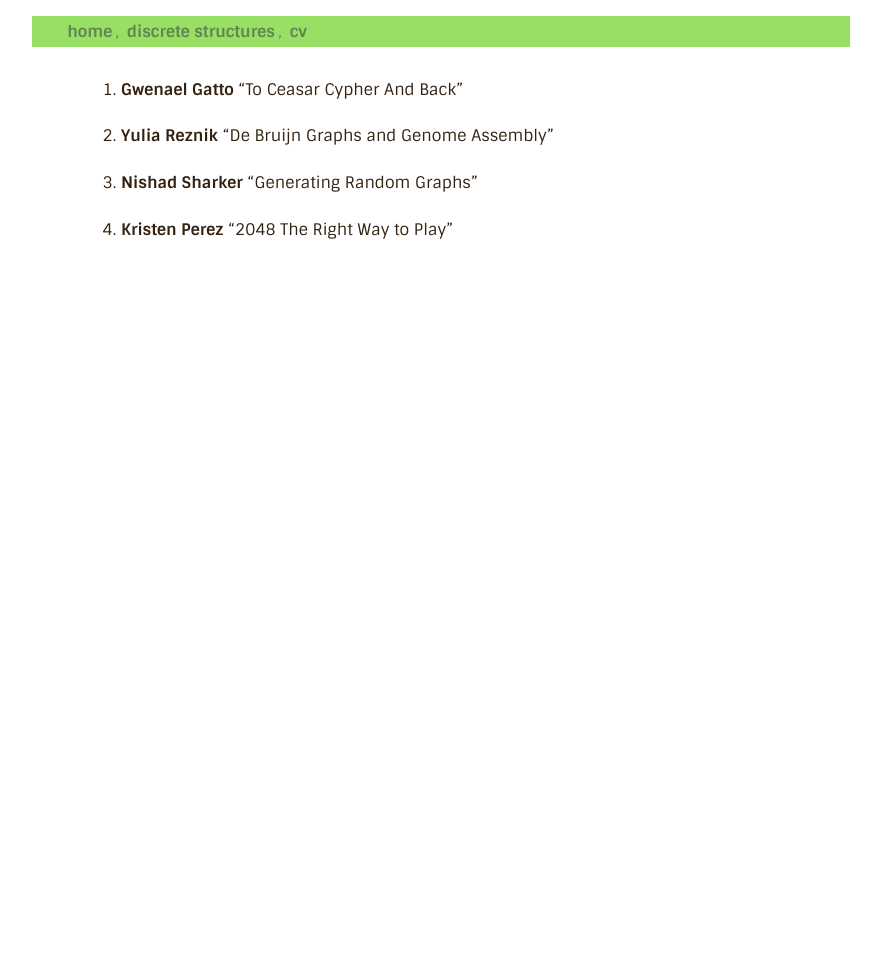
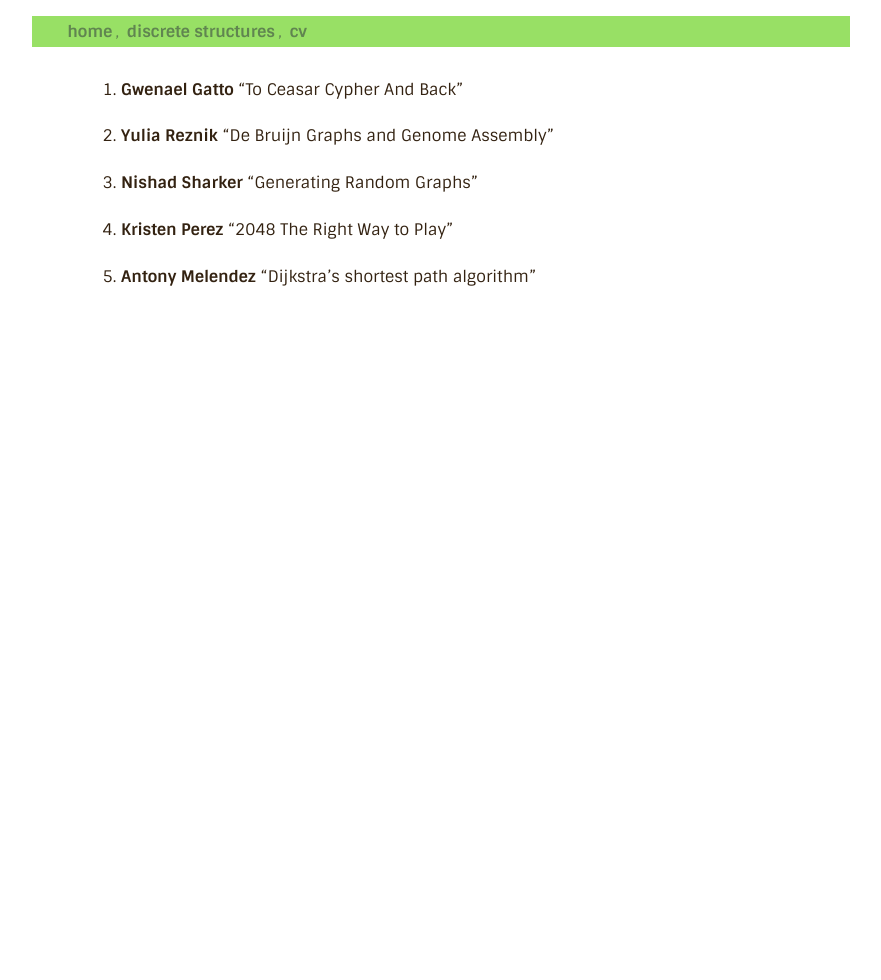
Before and after one commit to a-nikolaev/a-nikolaev.github.io, a Jekyll site: the page built from ds/presentation.markdown, in a window 1280 px wide. Shown: the whole page, without its empty margins (199-1080 px from the left). Built offline with Jekyll 4.4.1, drawn with Linux system fonts in a browser that asks for light colours; Markdown is read by kramdown in place of the engine named in the settings; part of the change alters nothing that is shown.

```diff
--- a/ds/presentation.markdown
+++ b/ds/presentation.markdown
@@ -11,11 +11,9 @@ title: Projects Presentation
 
 1. **Kristen Perez** "2048 The Right Way to Play"
 
-<!--
-1. **Scott Chow** "Maze generation using Prim's algorithm"
-
 1. **Antony Melendez** "Dijkstra's shortest path algorithm"
 
+<!--
 1. **Alex Siu** "Computing Probabilities in Poker"
 -->
 
```
